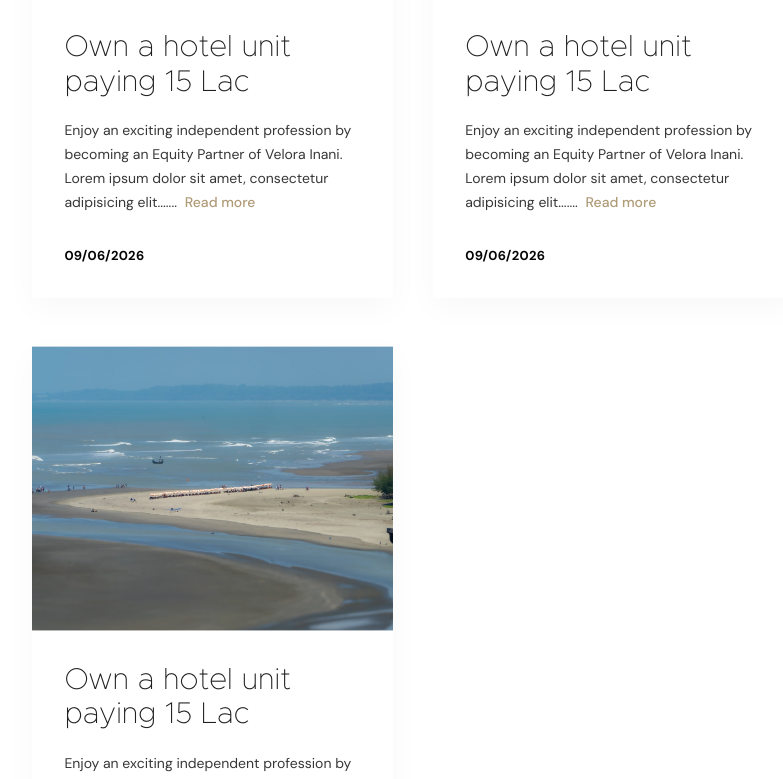
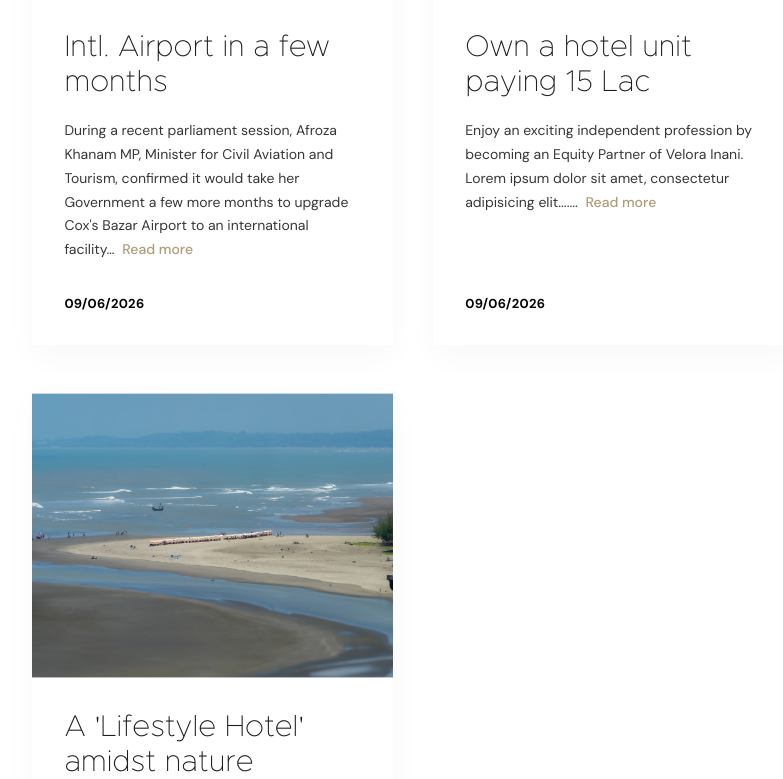
Before and after one commit to hossainsadril12-bot/Velora-, a Next.js app: page / in a window 1280 px wide. Shown: the part 4735-5514 px from the top of the page, without its empty margins (422-1205 px from the left). Built offline with nearby package versions, Linux system fonts and the light colour scheme; no server answers; a small style sheet from the web is missing.

Commit message:
Update News & events card text content

```diff
--- a/src/components/NewsEvents.tsx
+++ b/src/components/NewsEvents.tsx
@@ -16,8 +16,8 @@ const CARDS: News[] = [
   {
     src: "/coxs-bazar-airport.jpg",
     alt: "Cox's Bazar Airport",
-    title: "Own a hotel unit paying 15 Lac",
-    description: "Enjoy an exciting independent profession by becoming an Equity Partner of Velora Inani. Lorem ipsum dolor sit amet, consectetur adipisicing elit.......",
+    title: "Intl. Airport in a few months",
+    description: "During a recent parliament session, Afroza Khanam MP, Minister for Civil Aviation and Tourism, confirmed it would take her Government a few more months to upgrade Cox's Bazar Airport to an international facility…",
     date: "09/06/2026",
     href: "#",
   },
@@ -32,8 +32,8 @@ const CARDS: News[] = [
   {
     src: "/Own a hotel.png",
     alt: "Own a Hotel Unit",
-    title: "Own a hotel unit paying 15 Lac",
-    description: "Enjoy an exciting independent profession by becoming an Equity Partner of Velora Inani. Lorem ipsum dolor sit amet, consectetur adipisicing elit.......",
+    title: "A 'Lifestyle Hotel' amidst nature",
+    description: "Velora Inani, the first of its kind 'Lifestyle Hotel' in Cox's Bazar with world-class features and amenities for International & Local tourists. Designed by HuaDu Architecture & Urban Design,…..",
     date: "09/06/2026",
     href: "#",
   },
```
Also changed, not shown: 1 other file (tests, documents, lock files or other folders).
